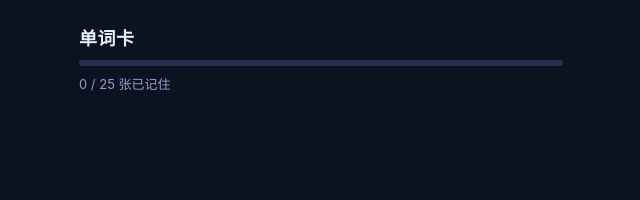
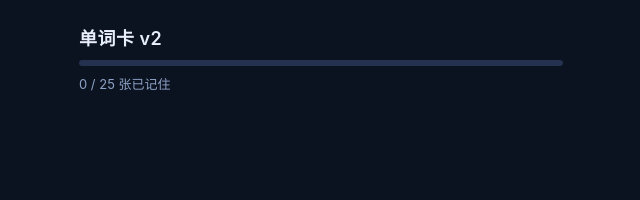
Before and after one commit to shixiang-dev/wordcard, a plain HTML site: page index.html in a window 1280 px wide. Shown: the top 200 px of the page, 319-959 px from the left. Drawn offline with Linux system fonts and the light colour scheme.

Commit message:
update title

```diff
--- a/index.html
+++ b/index.html
@@ -12,7 +12,7 @@
 </head>
 <body>
   <header>
-    <h1>单词卡</h1>
+    <h1>单词卡 v2 </h1>
     <div class="bar"><i id="bar"></i></div>
     <p id="stat">0 / 0 张</p>
   </header>
```
